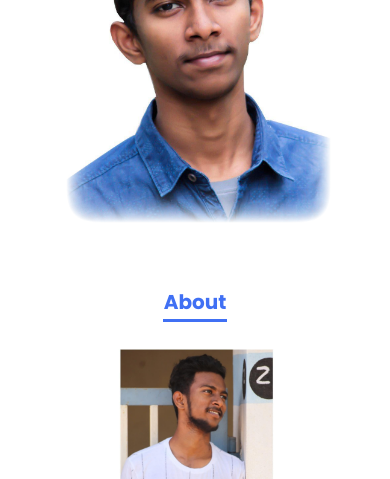
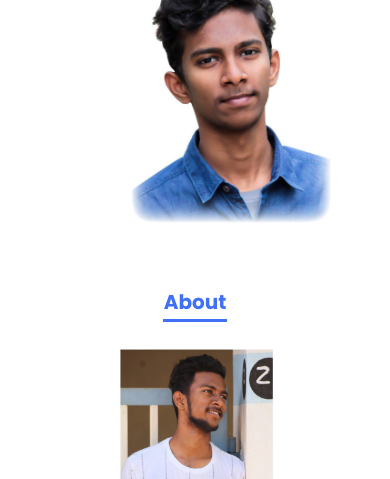
Before and after one commit to dsk999/MyPortfolio.github.io, a plain HTML site: page index.html in a window 390 px wide. Shown: the part 621-1100 px from the top of the page. Drawn offline with nearby package versions, Linux system fonts and the light colour scheme.

Commit message:
MyPortfolio

```diff
--- a/assets/css/styles.css
+++ b/assets/css/styles.css
@@ -372,7 +372,12 @@ img{
   color: #fff;
   margin: 0 var(--mb-2)
 }
-
+@media screen and (max-width: 515px){
+  .home__img img{
+    width: 200px;
+    bottom: 15%;
+  }
+}
 /* ===== MEDIA QUERIES=====*/
 @media screen and (min-width: 768px){
   body{
```
